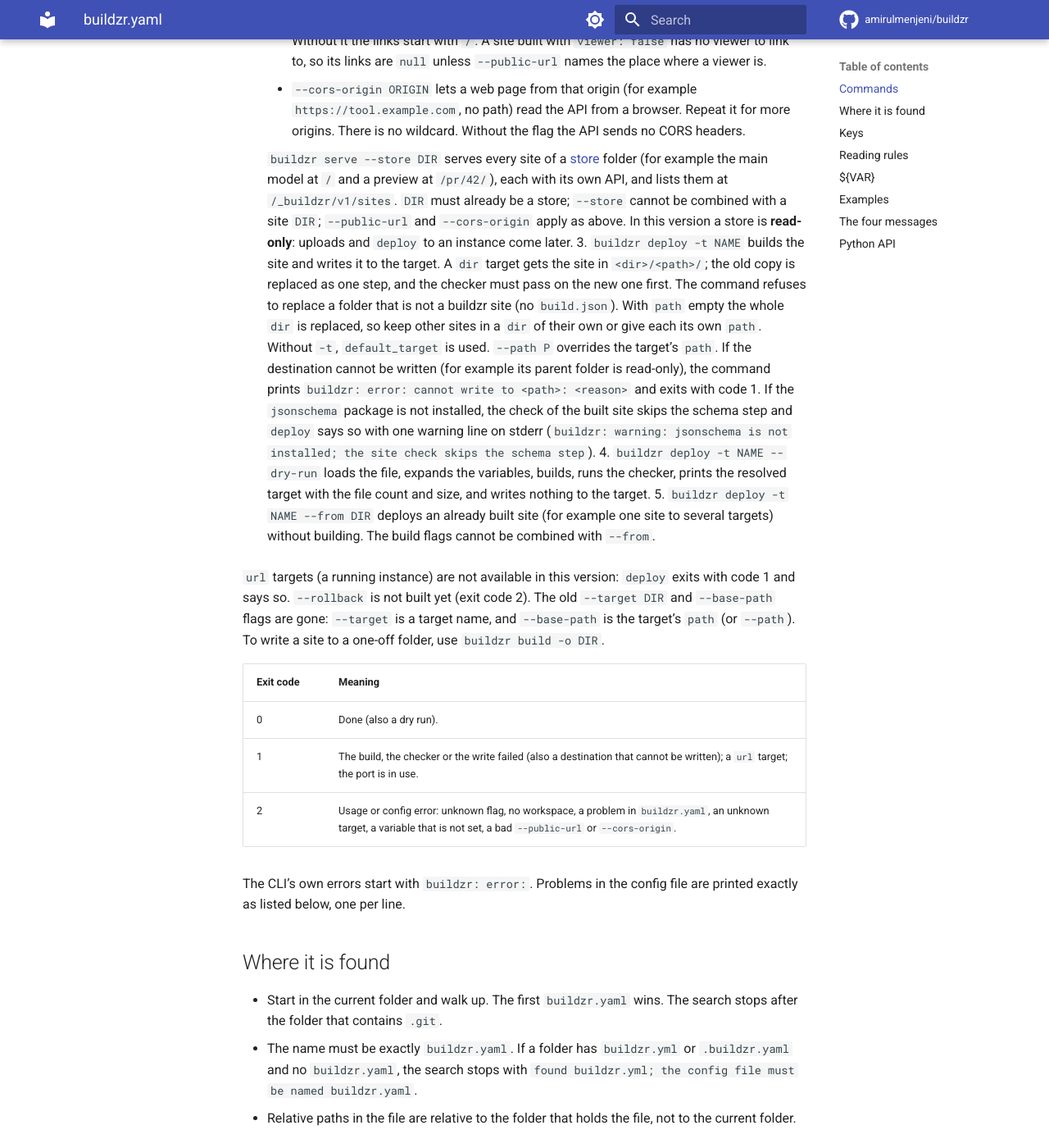
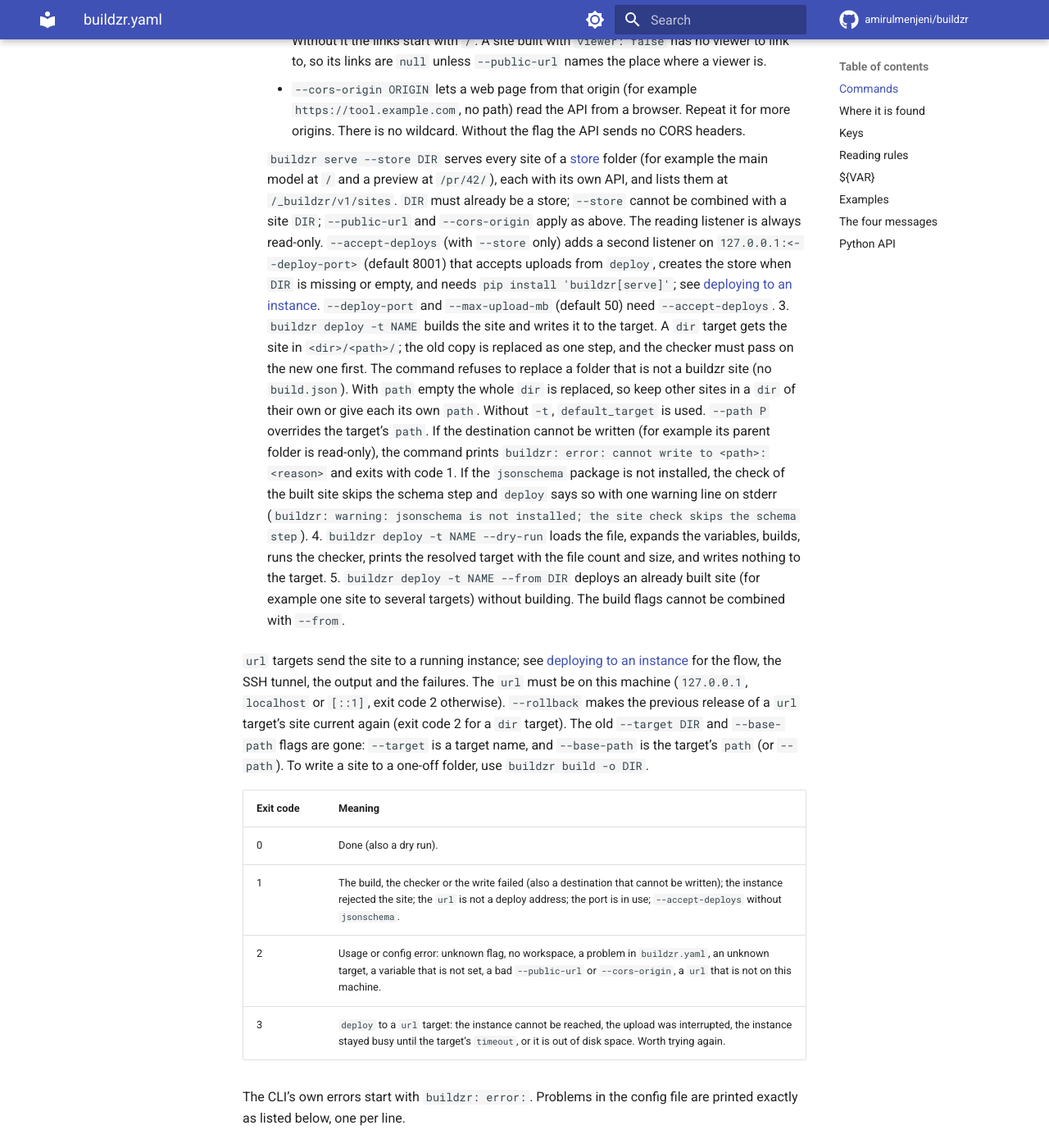
Before and after one commit to amirulmenjeni/buildzr, an MkDocs documentation site: the page built from docs/config.md, in a window 1280 px wide and 1400 px high, scrolled down 808 px. Shown: the whole window at 82% size. Built offline with MkDocs 1.6.1 and Material for MkDocs 9.7.7, drawn with Linux system fonts in a browser that asks for light colours; comment, search, counter and statistics services are not loaded; some of the changed text lies outside the part shown.

Commit message:
docs: deploying to an instance, the deploy listener's checks, failures and security model

````diff
--- a/docs/config.md
+++ b/docs/config.md
@@ -8,8 +8,8 @@ Every setting comes from a command-line flag first, then from `buildzr.yaml`, th
 
 ```text
 buildzr build [-w FILE] [-o DIR] [--k N] [--text-color wcag|c4] [--no-viewer] [-c FILE]
-buildzr serve [DIR | --store DIR] [-p PORT] [--host HOST] [--public-url URL] [--cors-origin ORIGIN]...
-buildzr deploy [-t NAME] [--path P] [--from DIR] [--dry-run] [-w FILE] [--k N] [--text-color wcag|c4] [--no-viewer] [-c FILE]
+buildzr serve [DIR | --store DIR [--accept-deploys [--deploy-port N] [--max-upload-mb N]]] [-p PORT] [--host HOST] [--public-url URL] [--cors-origin ORIGIN]...
+buildzr deploy [-t NAME] [--path P] [--from DIR] [--dry-run] [--rollback] [-w FILE] [--k N] [--text-color wcag|c4] [--no-viewer] [-c FILE]
 ```
 
 Without `-c`, the file is searched from the current folder upward (see below). The same five steps cover a normal week:
@@ -19,18 +19,19 @@ Without `-c`, the file is searched from the current folder upward (see below). T
     - `--public-url URL` is the address readers use for the site (`http://` or `https://`, a trailing `/` is dropped, no query or fragment). The API builds its `viewerUrl` links from it. Without it the links start with `/`. A site built with `viewer: false` has no viewer to link to, so its links are `null` unless `--public-url` names the place where a viewer is.
     - `--cors-origin ORIGIN` lets a web page from that origin (for example `https://tool.example.com`, no path) read the API from a browser. Repeat it for more origins. There is no wildcard. Without the flag the API sends no CORS headers.
 
-    `buildzr serve --store DIR` serves every site of a [store](store.md) folder (for example the main model at `/` and a preview at `/pr/42/`), each with its own API, and lists them at `/_buildzr/v1/sites`. `DIR` must already be a store; `--store` cannot be combined with a site `DIR`; `--public-url` and `--cors-origin` apply as above. In this version a store is **read-only**: uploads and `deploy` to an instance come later.
+    `buildzr serve --store DIR` serves every site of a [store](store.md) folder (for example the main model at `/` and a preview at `/pr/42/`), each with its own API, and lists them at `/_buildzr/v1/sites`. `DIR` must already be a store; `--store` cannot be combined with a site `DIR`; `--public-url` and `--cors-origin` apply as above. The reading listener is always read-only. `--accept-deploys` (with `--store` only) adds a second listener on `127.0.0.1:<--deploy-port>` (default 8001) that accepts uploads from `deploy`, creates the store when `DIR` is missing or empty, and needs `pip install 'buildzr[serve]'`; see [deploying to an instance](deploy.md). `--deploy-port` and `--max-upload-mb` (default 50) need `--accept-deploys`.
 3. `buildzr deploy -t NAME` builds the site and writes it to the target. A `dir` target gets the site in `<dir>/<path>/`; the old copy is replaced as one step, and the checker must pass on the new one first. The command refuses to replace a folder that is not a buildzr site (no `build.json`). With `path` empty the whole `dir` is replaced, so keep other sites in a `dir` of their own or give each its own `path`. Without `-t`, `default_target` is used. `--path P` overrides the target's `path`. If the destination cannot be written (for example its parent folder is read-only), the command prints `buildzr: error: cannot write to <path>: <reason>` and exits with code 1. If the `jsonschema` package is not installed, the check of the built site skips the schema step and `deploy` says so with one warning line on stderr (`buildzr: warning: jsonschema is not installed; the site check skips the schema step`).
 4. `buildzr deploy -t NAME --dry-run` loads the file, expands the variables, builds, runs the checker, prints the resolved target with the file count and size, and writes nothing to the target.
 5. `buildzr deploy -t NAME --from DIR` deploys an already built site (for example one site to several targets) without building. The build flags cannot be combined with `--from`.
 
-`url` targets (a running instance) are not available in this version: `deploy` exits with code 1 and says so. `--rollback` is not built yet (exit code 2). The old `--target DIR` and `--base-path` flags are gone: `--target` is a target name, and `--base-path` is the target's `path` (or `--path`). To write a site to a one-off folder, use `buildzr build -o DIR`.
+`url` targets send the site to a running instance; see [deploying to an instance](deploy.md) for the flow, the SSH tunnel, the output and the failures. The `url` must be on this machine (`127.0.0.1`, `localhost` or `[::1]`, exit code 2 otherwise). `--rollback` makes the previous release of a `url` target's site current again (exit code 2 for a `dir` target). The old `--target DIR` and `--base-path` flags are gone: `--target` is a target name, and `--base-path` is the target's `path` (or `--path`). To write a site to a one-off folder, use `buildzr build -o DIR`.
 
 | Exit code | Meaning |
 |---|---|
 | 0 | Done (also a dry run). |
-| 1 | The build, the checker or the write failed (also a destination that cannot be written); a `url` target; the port is in use. |
-| 2 | Usage or config error: unknown flag, no workspace, a problem in `buildzr.yaml`, an unknown target, a variable that is not set, a bad `--public-url` or `--cors-origin`. |
+| 1 | The build, the checker or the write failed (also a destination that cannot be written); the instance rejected the site; the `url` is not a deploy address; the port is in use; `--accept-deploys` without `jsonschema`. |
+| 2 | Usage or config error: unknown flag, no workspace, a problem in `buildzr.yaml`, an unknown target, a variable that is not set, a bad `--public-url` or `--cors-origin`, a `url` that is not on this machine. |
+| 3 | `deploy` to a `url` target: the instance cannot be reached, the upload was interrupted, the instance stayed busy until the target's `timeout`, or it is out of disk space. Worth trying again. |
 
 The CLI's own errors start with `buildzr: error: `. Problems in the config file are printed exactly as listed below, one per line.
 
@@ -53,7 +54,7 @@ The CLI's own errors start with `buildzr: error: `. Problems in the config file
 | `default_target` | text | the only target, if there is exactly one | Must name a key of `targets`. |
 | `targets.<name>` | mapping | none | Names match `[a-z][a-z0-9_-]*`. |
 | `targets.<name>.dir` | text (path) | none | A folder on this machine. Exactly one of `dir` and `url`. |
-| `targets.<name>.url` | text | none | `http://` or `https://` address of a running instance. Exactly one of `dir` and `url`. |
+| `targets.<name>.url` | text | none | The deploy address of a running instance, `http://127.0.0.1:<port>` (on this machine or through an SSH tunnel; see [deploy](deploy.md)). Exactly one of `dir` and `url`. |
 | `targets.<name>.path` | text | `""` (the root) | Site path. Segments match `[a-z0-9][a-z0-9._-]*`, no `..`; a leading and a trailing `/` are removed. |
 | `targets.<name>.viewer` | `true` / `false` | `build.viewer` | |
 | `targets.<name>.timeout` | number of seconds above 0 | `120` | `url` targets only. |
````
Also changed, not shown: README.md (+4 -0 lines), docs/deploy.md (added, +147 -0 lines), docs/store.md (+6 -7 lines).
